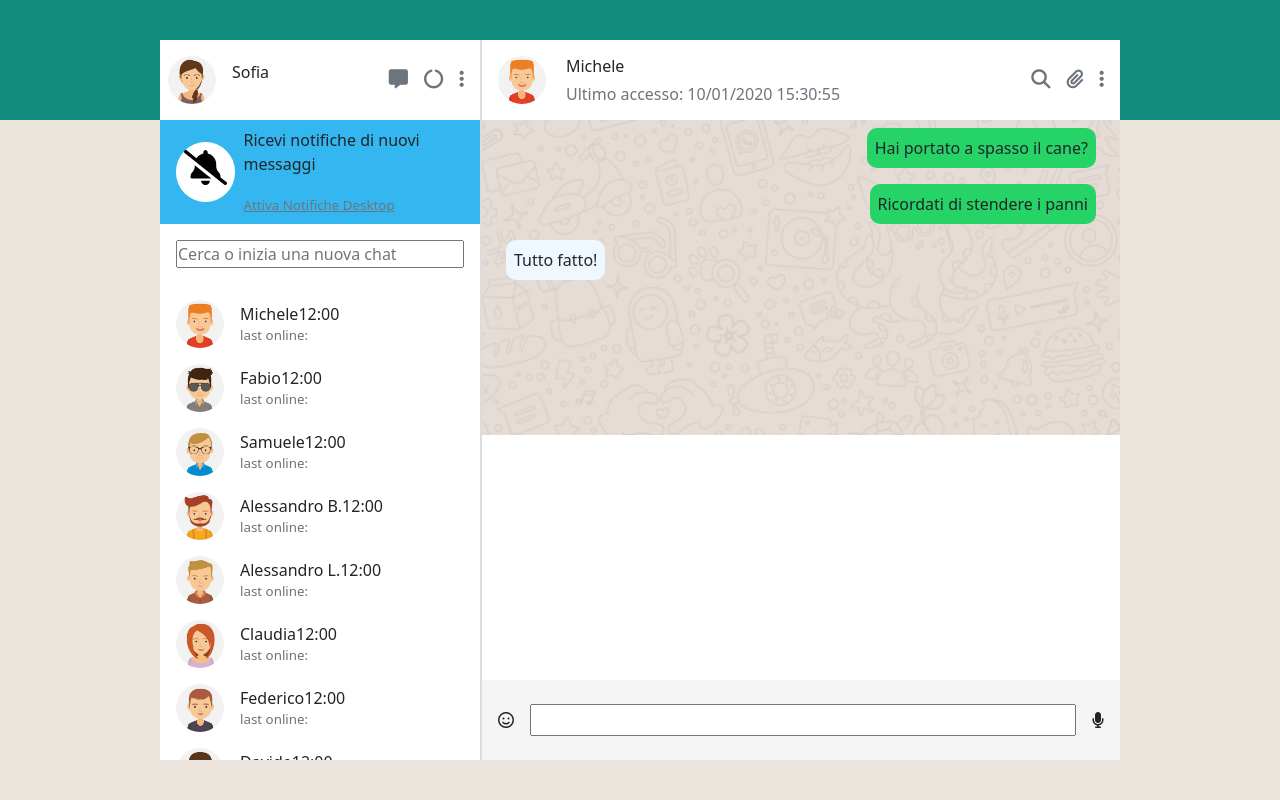
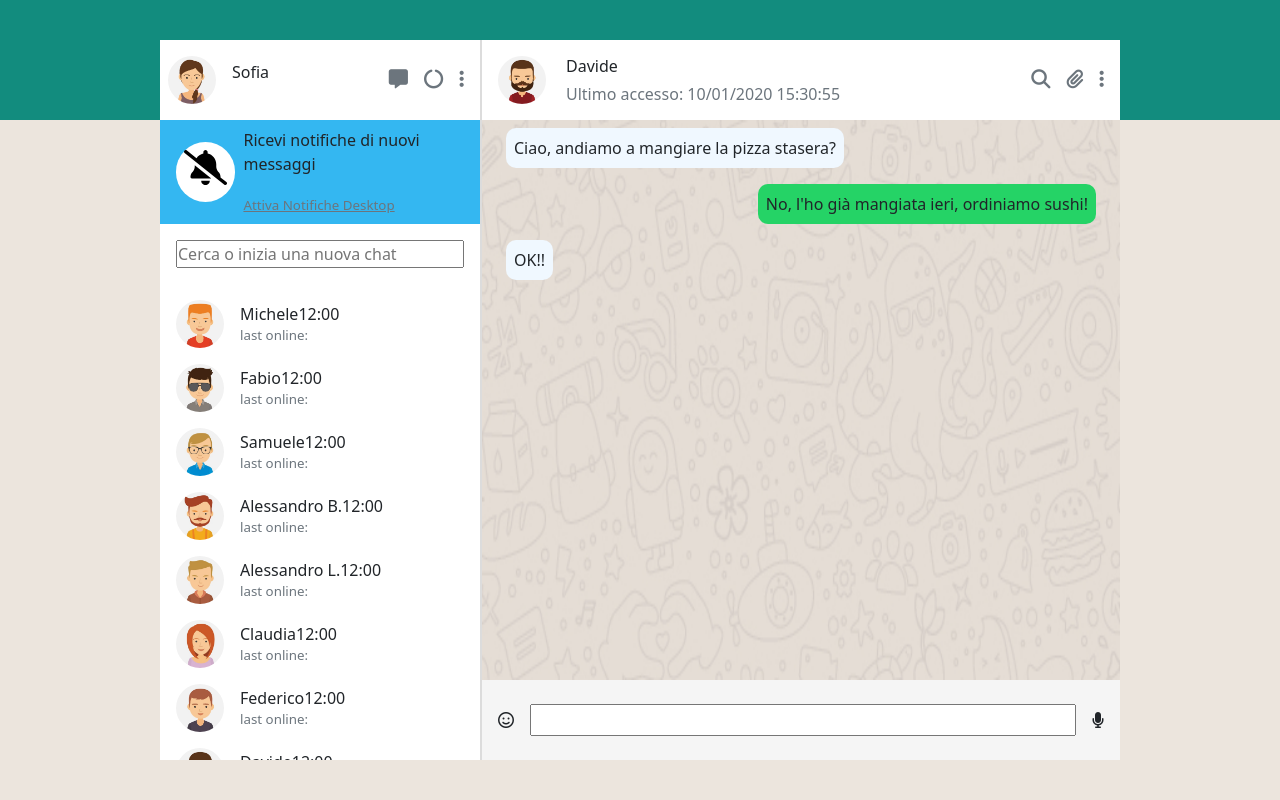
Before and after one commit to Benedetto-Bonaccorso/vue-boolzapp, a plain HTML site: page index.html in a window 1280 px wide. Drawn offline with nearby package versions, Linux system fonts and the light colour scheme.

Commit message:
milestone 1 completata

```diff
--- a/assets/css/style.css
+++ b/assets/css/style.css
@@ -112,6 +112,7 @@ body{
 
 .messages-background{
     width: 100%;
+    height: 100%;
     z-index: 0;
 }
 
--- a/assets/js/main.js
+++ b/assets/js/main.js
@@ -5,7 +5,7 @@ createApp({
   data() {
     return {
         source: "./assets/img/",
-        counter: 0,
+        counter: 7,
         contacts: [
             {
                 name: 'Michele',
--- a/index.html
+++ b/index.html
@@ -98,8 +98,8 @@
                                 <img src="./assets/img/mine.jpg" class="position-absolute messages-background" alt="">
 
 
-                                <div class="messages-wrapper d-flex flex-column">
-                                    <p class="messages d-inline p-2 my-2 mx-4" v-for="(text, i) in contacts[0].messages" :class="text.status">
+                                <div class="messages-wrapper d-flex flex-column" id="messages">
+                                    <p class="messages d-inline p-2 my-2 mx-4" v-for="(text, i) in contacts[counter].messages" :class="text.status">
                                         {{text.message}}
                                     </p>
                                 </div>
```
